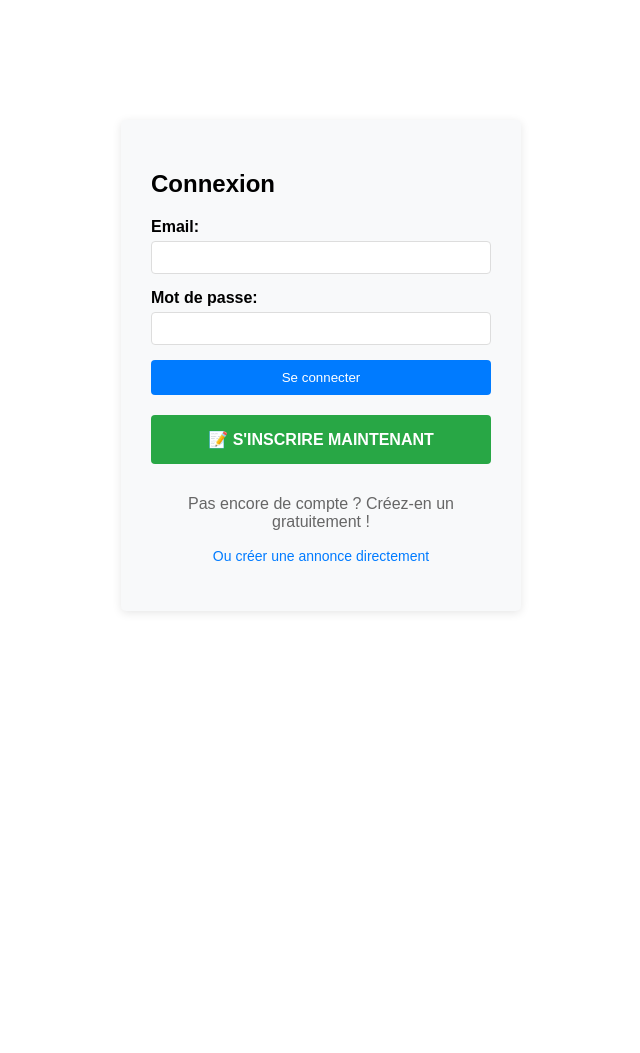
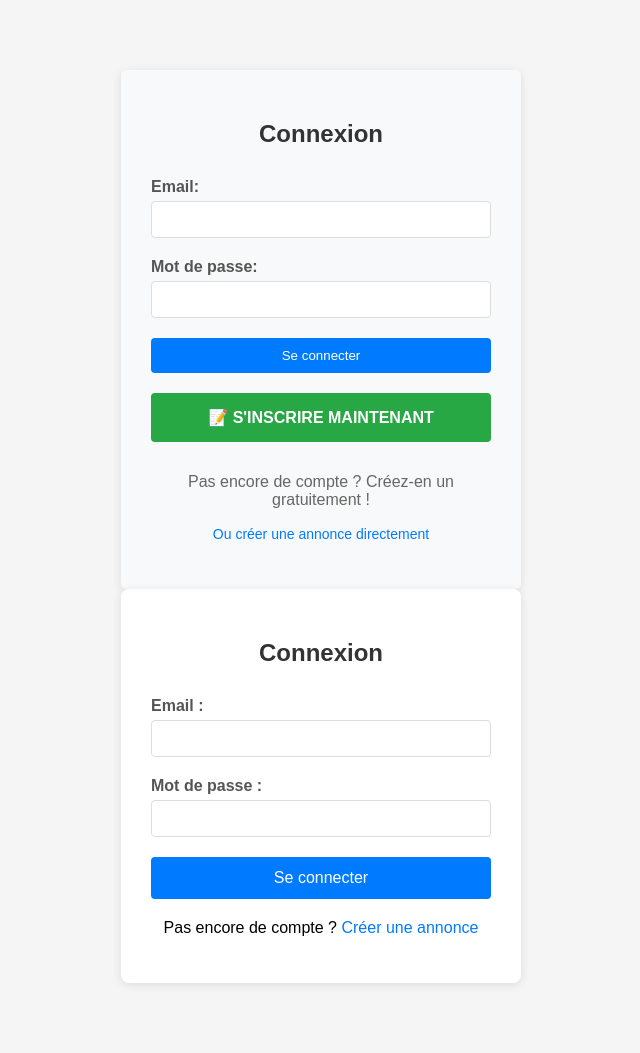
Before and after one commit to lhomangroup/projectimmo, a Django app: page /annonce/login-annonce/ in a window 1280 px wide. Shown: the whole page, without its empty margins (319-959 px from the left). Before the commit the page ends 613 px from the top, so only its background shows below. Run offline with Django 4.2, Linux system fonts and the light colour scheme; parts of the project's set-up code (start-up, migrations or seed data) failed here and were passed over.

Commit message:
Assistant checkpoint: Corriger l'URL login-annonce et créer le template
Assistant generated file changes:
- annonce/urls.py: Corriger l'URL login-annonce
- templates/compte/login-annonce.html: Créer le template login-annonce.html

---

User prompt:

peux tu corriger cette erreur ?

Replit-Commit-Author: Assistant
Replit-Commit-Session-Id: beb70737-b727-469e-8f33-69fd913e9a31

```diff
--- a/annonce/urls.py
+++ b/annonce/urls.py
@@ -1,13 +1,12 @@
-
 from django.urls import path
 from . import views
 
 urlpatterns = [
     # Création d'annonces
     path('creer-annonce/', views.create_annonce, name='creer-annonce'),
-    path('logged-annonce/', views.logged_annonce, name='logged-annonce'),
     path('login-annonce/', views.login_user, name='login-annonce'),
     path('logout-annonce/', views.logout_annonce, name='logout-annonce'),
+    path('logged-annonce/', views.logged_annonce, name='logged-annonce'),
 
     # Dashboard
     path('dashboard/list/', views.dashboard_list, name='dashboard-list'),
@@ -43,4 +42,5 @@ urlpatterns = [
     # DocuSign
     path('get-access-code/', views.get_access_code, name='get_access_code'),
     path('auth-login/', views.auth_login, name='auth_login'),
+    path('activate/<uidb64>/<token>/', views.VerificationView.as_view(), name='activate'),
 ]
--- a/templates/compte/login-annonce.html
+++ b/templates/compte/login-annonce.html
@@ -80,3 +80,87 @@
     </div>
 </body>
 </html>
+<!DOCTYPE html>
+<html lang="fr">
+<head>
+    <meta charset="UTF-8">
+    <meta name="viewport" content="width=device-width, initial-scale=1.0">
+    <title>Connexion - Annonce</title>
+    <style>
+        body {
+            font-family: Arial, sans-serif;
+            max-width: 400px;
+            margin: 50px auto;
+            padding: 20px;
+            background-color: #f5f5f5;
+        }
+        .login-form {
+            background: white;
+            padding: 30px;
+            border-radius: 8px;
+            box-shadow: 0 2px 10px rgba(0,0,0,0.1);
+        }
+        h2 {
+            text-align: center;
+            color: #333;
+            margin-bottom: 30px;
+        }
+        .form-group {
+            margin-bottom: 20px;
+        }
+        label {
+            display: block;
+            margin-bottom: 5px;
+            color: #555;
+        }
+        input[type="email"], input[type="password"] {
+            width: 100%;
+            padding: 10px;
+            border: 1px solid #ddd;
+            border-radius: 4px;
+            box-sizing: border-box;
+        }
+        .btn {
+            width: 100%;
+            padding: 12px;
+            background-color: #007bff;
+            color: white;
+            border: none;
+            border-radius: 4px;
+            cursor: pointer;
+            font-size: 16px;
+        }
+        .btn:hover {
+            background-color: #0056b3;
+        }
+        .text-center {
+            text-align: center;
+            margin-top: 20px;
+        }
+        .text-center a {
+            color: #007bff;
+            text-decoration: none;
+        }
+    </style>
+</head>
+<body>
+    <div class="login-form">
+        <h2>Connexion</h2>
+        <form method="post">
+            {% csrf_token %}
+            <div class="form-group">
+                <label for="email">Email :</label>
+                <input type="email" id="email" name="email" required>
+            </div>
+            <div class="form-group">
+                <label for="password">Mot de passe :</label>
+                <input type="password" id="password" name="password" required>
+            </div>
+            <button type="submit" class="btn">Se connecter</button>
+        </form>
+        <div class="text-center">
+            <p>Pas encore de compte ? <a href="{% url 'creer-annonce' %}">Créer une annonce</a></p>
+        </div>
+    </div>
+</body>
+</html>
```
